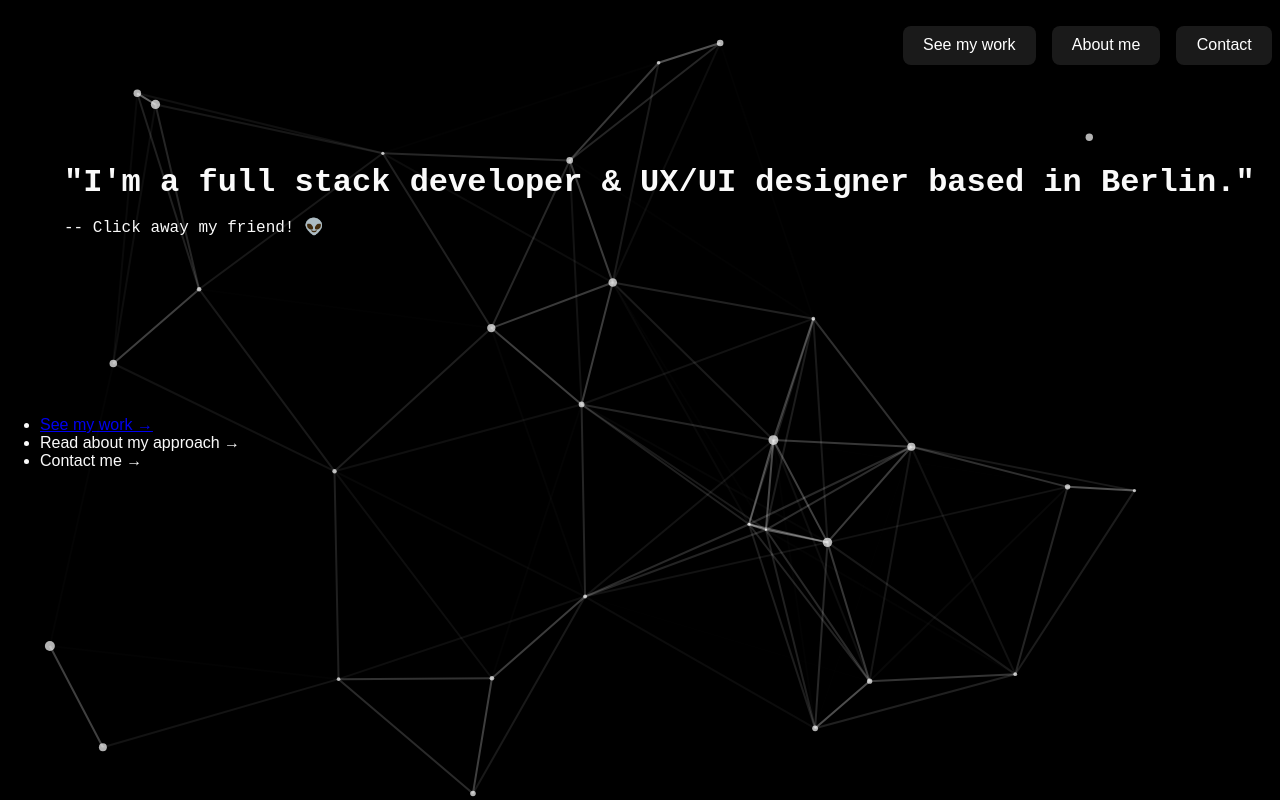
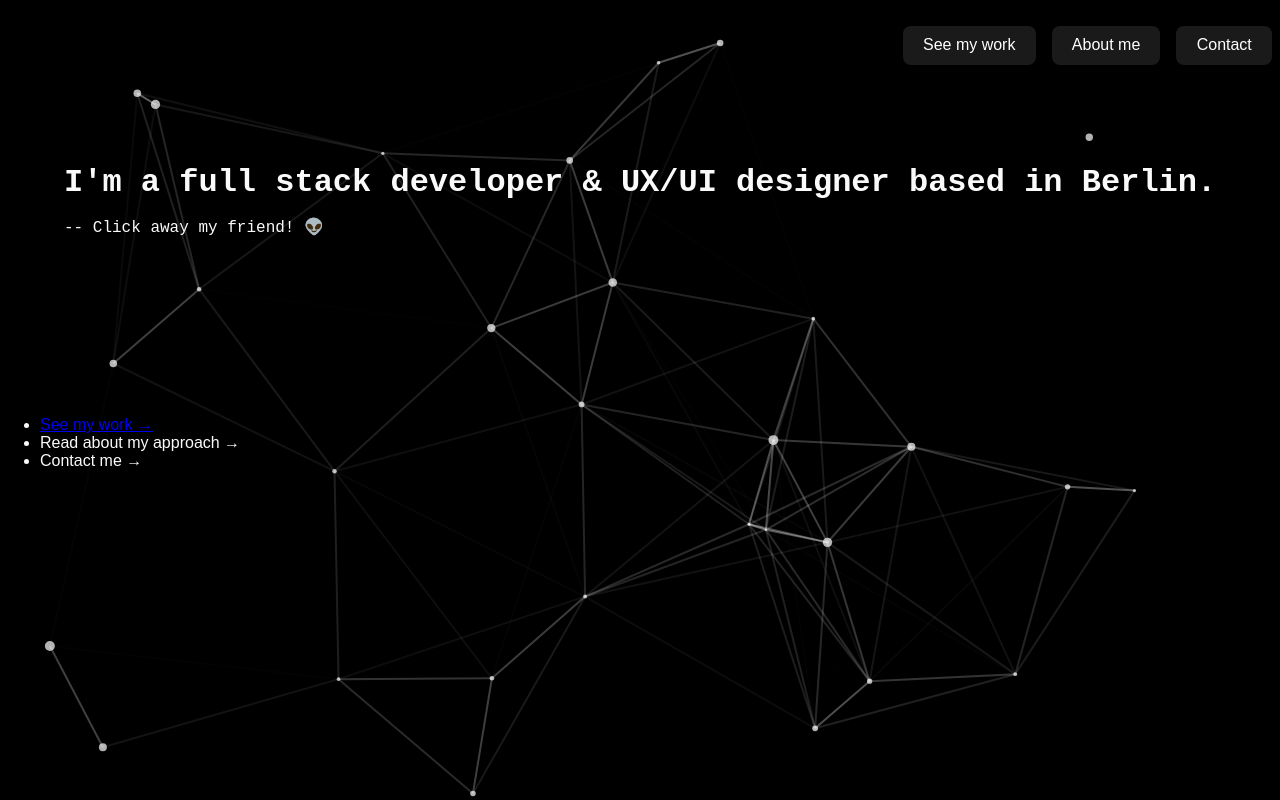
Before and after one commit to h-aburesha/my-next-website, a Next.js app: page / in a window 1280 px wide. Shown: the top 800 px of the page. Built offline with nearby package versions, Linux system fonts and the light colour scheme.

Commit message:
apprphies

```diff
--- a/pages/index.tsx
+++ b/pages/index.tsx
@@ -22,8 +22,8 @@ export default function Home() {
                 <nav className="navbar"></nav>
                 <header className="header">
                     <code className="welcome-message">
-                        "I&apos;m a full stack developer & UX/UI designer based
-                        in Berlin."
+                        I&apos;m a full stack developer & UX/UI designer based
+                        in Berlin.
                     </code>
                     <code> -- Click away my friend! 👽</code>
                 </header>
```
